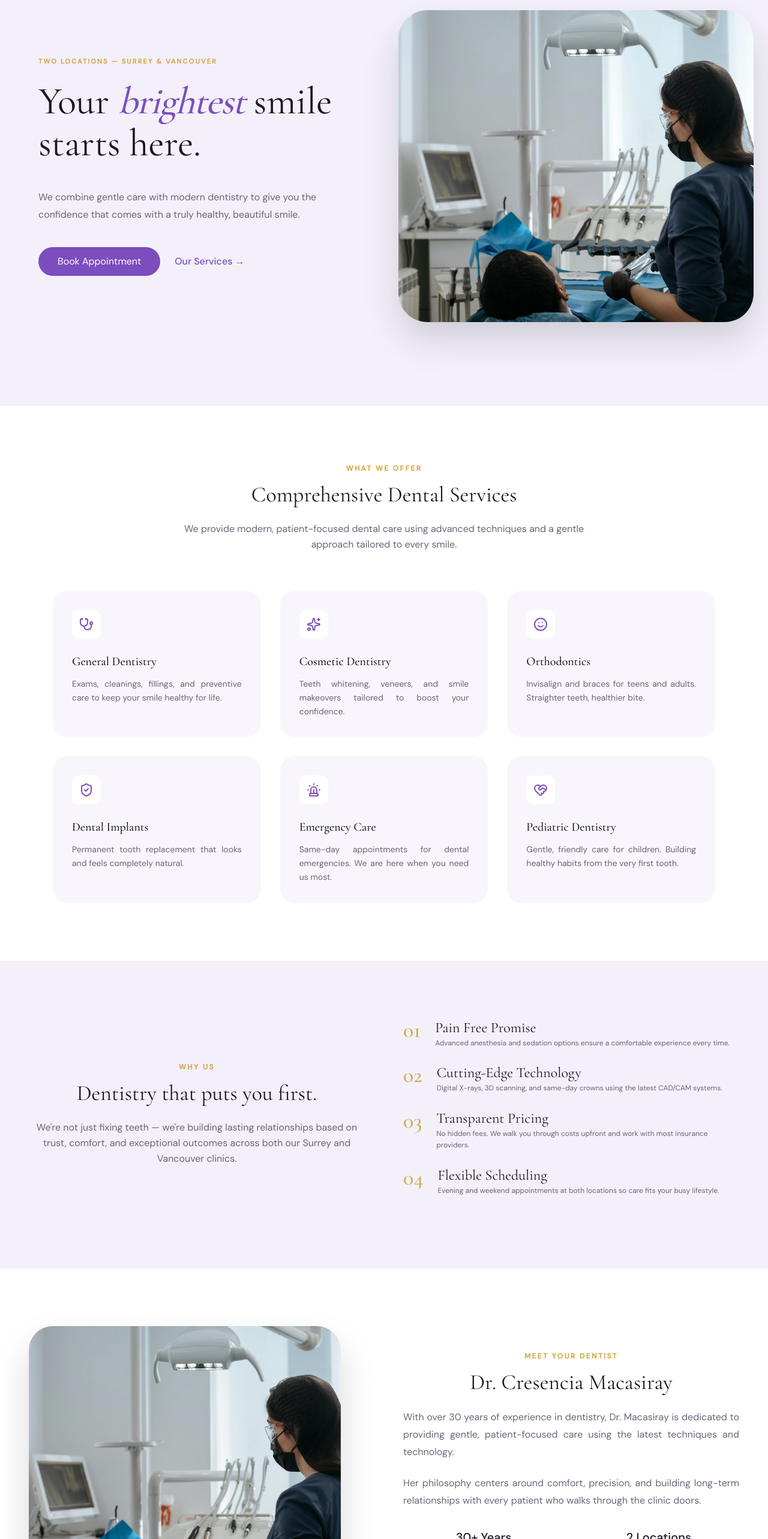
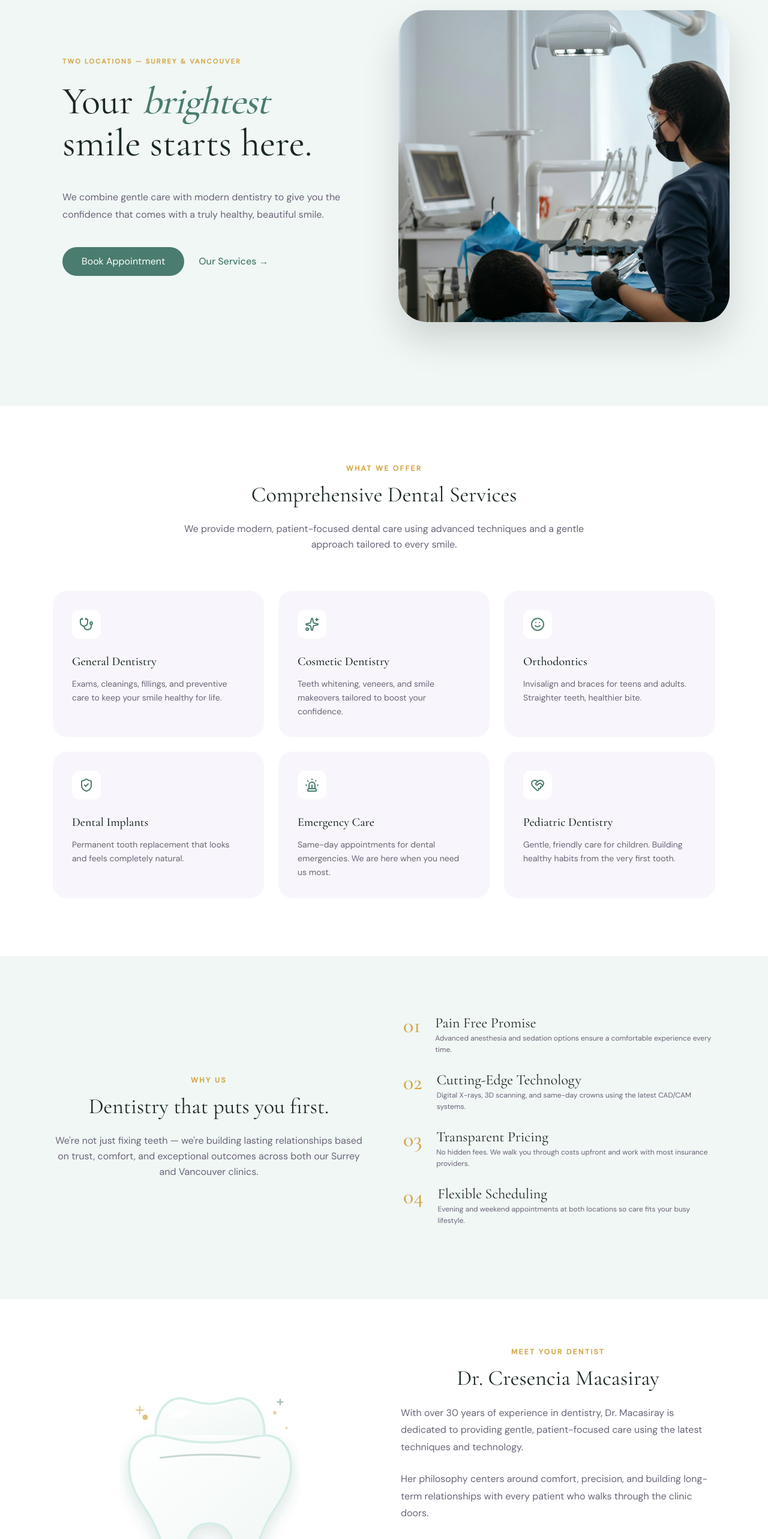
Before and after one commit to lal29/dentalsite-drcm, a React (Vite) app: page / in a window 1280 px wide. Shown: the part 200-2766 px from the top of the page at 60% size. Built offline with nearby package versions, Linux system fonts and the light colour scheme.

Commit message:
Improve layout and change theme to sage green

```diff
--- a/src/components/About.jsx
+++ b/src/components/About.jsx
@@ -1,4 +1,4 @@
-import dentistImg from "../assets/dentist.jpg"
+import toothImg from "../assets/tooth.svg"
 
 const stats = [
   { value: "30+ Years", label: "Clinical Experience" },
@@ -10,7 +10,7 @@ const stats = [
 function StatCard({value,label}) {
   return (
     <div>
-      <h3 className="text-xl font-medium text-[#1a1625]">{value}</h3>
+      <h3 className="text-xl font-medium text-dark-bg">{value}</h3>
       <p className="text-sm text-[#6b6478]">{label}</p>
     </div>
   )
@@ -19,21 +19,21 @@ function StatCard({value,label}) {
 
 export default function About() {
   return (
-    <section id="about" className="bg-white py-24 scroll-mt-16">
-      <div className="max-w-[1400px] mx-auto px-6 md:px-12 grid md:grid-cols-2 gap-16 items-center">
+    <section id="about" className="bg-white py-20 scroll-mt-16">
+      <div className="max-w-[1200px] mx-auto px-6 md:px-12 grid md:grid-cols-2 gap-10 lg:gap-14 items-center">
 
         {/* LEFT – Image */}
-        <div className="relative flex justify-center md:justify-start">
+        <div className="hidden md:flex justify-center items-center">
 
           <div className="relative">
             <img
-              src={dentistImg}
-              alt="Dr. Macasiray"
-              className="w-[520px] h-[500px] object-cover rounded-[40px] shadow-[0_30px_60px_rgba(0,0,0,0.15)]"
+              src={toothImg}
+              alt="CM Dental"
+              className="w-full max-w-[520px] h-auto object-contain"
             />
 
             {/* Soft accent behind */}
-            <div className="absolute -bottom-6 -right-6 w-full h-full bg-white rounded-[40px] -z-10"></div>
+            <div className="absolute -bottom-6 -right-6 w-full h-full bg-primary-light rounded-[40px] -z-10"></div>
           </div>
 
         </div>
@@ -41,31 +41,32 @@ export default function About() {
         {/* RIGHT – Content */}
         <div>
 
-          <p className="text-[#d4a847] uppercase tracking-[0.2em] text-xs mb-4 font-semibold text-center">
+          <p className="text-accent uppercase tracking-[0.2em] text-xs mb-4 font-semibold text-center">
             Meet Your Dentist
           </p>
 
           <h2
-            className="text-3xl md:text-4xl text-[#1a1625] mb-6 text-center"
+            className="text-3xl md:text-4xl text-dark-bg mb-6 text-center"
             style={{ fontFamily: "Cormorant Garamond, serif" }}
           >
             Dr. Cresencia Macasiray
           </h2>
-
-          <p className="text-[#6b6478] leading-[1.8] mb-6 text-justify">
+          <div className="max-w-xl">
+              <p className="text-[#6b6478] leading-[1.8] mb-6 text-left">
                 With over 30 years of experience in dentistry,
                 Dr. Macasiray is dedicated to providing gentle,
                 patient-focused care using the latest techniques and technology.
               </p>
 
-          <p className="text-[#6b6478] leading-[1.8] mb-8 text-justify">
+              <p className="text-[#6b6478] leading-[1.8] mb-8 text-left">
                 Her philosophy centers around comfort, precision, and building
                 long-term relationships with every patient who walks through
                 the clinic doors.
               </p>
+          </div>
 
           {/* Highlights */}
-          <div className="grid grid-cols-2 gap-6 text-center">
+          <div className="grid grid-cols-2 gap-x-10 gap-y-6 text-center">
             {stats.map(({value,label}) =>(
               <StatCard key={value} value={value} label={label}/>
             ))
--- a/src/components/Features.jsx
+++ b/src/components/Features.jsx
@@ -24,15 +24,15 @@ export default function Features () {
     ]
 
     return (
-        <section id="features" className="bg-[#f3f0fa] py-24">
-            <div className="max-w-[1400px] mx-auto px-6 md:px-12">
+        <section id="features" className="bg-primary-bg py-24">
+            <div className="max-w-[1200px] mx-auto px-6 md:px-12">
                 <div className="grid md:grid-cols-2 gap-16 items-center">
                     <div className="text-center">
-                        <p className="text-[#d4a847] uppercase tracking-[0.2em] text-xs font-semibold mb-4">
+                        <p className="text-accent uppercase tracking-[0.2em] text-xs font-semibold mb-4">
                         Why Us
                         </p>
                         <h2
-                            className="text-3xl md:text-4xl text-[#1a1625] mb-6"
+                            className="text-3xl md:text-4xl text-dark-bg mb-6"
                             style={{ fontFamily: "Cormorant Garamond, serif" }}
                         >
                             Dentistry that puts you first.
@@ -44,10 +44,10 @@ export default function Features () {
                     <div>
                         {reasons.map(({number, title, description}) => (
                             <div key={number} className="flex gap-6 mb-2">
-                                <h2 className="text-4xl text-[#d4a847] shrink-0 font-medium"
+                                <h2 className="text-4xl text-accent shrink-0 font-medium"
                                 style={{ fontFamily: "Cormorant Garamond, serif" }}>{number}</h2>
                                 <div className="items-start mb-4">
-                                    <p className="text-xl md:text-2xl text-[#1a1625]" style={{ fontFamily: "Cormorant Garamond, serif" }}>{title}</p>
+                                    <p className="text-xl md:text-2xl text-dark-bg" style={{ fontFamily: "Cormorant Garamond, serif" }}>{title}</p>
                                     <p className="text-[#6b6478] leading-relaxed text-xs">{description}</p>
                                 </div>
                             </div>
--- a/src/components/Hero.jsx
+++ b/src/components/Hero.jsx
@@ -2,9 +2,9 @@ import clinicImg from "../assets/clinic.jpg"
 
 export default function Hero({onBookClick}) {
   return (
-    <section id="hero" className="bg-[#f3f0fa] md:min-h-screen md:max-h-[800px] md:flex md:items-center py-16 md:py-0">
+    <section id="hero" className="bg-primary-bg md:min-h-screen md:max-h-[800px] md:flex md:items-center py-16 md:py-0">
 
-      <div className="w-full md:max-w-[1400px] md:mx-auto grid md:grid-cols-2 items-center">
+      <div className="w-full md:max-w-[1200px] md:mx-auto grid md:grid-cols-2 items-center">
 
         {/* LEFT SIDE */}
         <div className="
@@ -15,7 +15,7 @@ export default function Hero({onBookClick}) {
           items-center md:items-start
         ">
 
-          <p className="text-[#d4a847] uppercase tracking-[0.2em] text-[11px] mb-6 font-semibold">
+          <p className="text-accent uppercase tracking-[0.2em] text-[11px] mb-6 font-semibold">
             Two Locations — Surrey & Vancouver
           </p>
 
@@ -23,14 +23,14 @@ export default function Hero({onBookClick}) {
             className="
               text-4xl sm:text-5xl md:text-[64px]
               leading-[1.15] md:leading-[1.1]
-              text-[#1a1625]
+              text-dark-bg
               mb-10
               max-w-md md:max-w-none
             "
             style={{ fontFamily: "Cormorant Garamond, serif" }}
           >
             Your{" "}
-            <span className="text-[#7c4dbd] font-medium tracking-tight italic">
+            <span className="text-primary font-medium tracking-tight italic">
               brightest
             </span>{" "}
             smile starts here.
@@ -52,9 +52,9 @@ export default function Hero({onBookClick}) {
             <button
               onClick={onBookClick}
               className="
-                bg-[#7c4dbd] text-white px-8 py-3 rounded-full
+                bg-primary text-white px-8 py-3 rounded-full
                 transition-all duration-300
-                hover:bg-[#4e2d8a] hover:shadow-lg hover:-translate-y-0.5 cursor-pointer
+                hover:bg-primary-dark hover:shadow-lg hover:-translate-y-0.5 cursor-pointer
               "
             >
               Book Appointment
@@ -62,7 +62,7 @@ export default function Hero({onBookClick}) {
 
             <a
               href="#services"
-              className="text-[#7c4dbd] font-medium hover:underline flex items-center"
+              className="text-primary font-medium hover:underline flex items-center"
             >
               Our Services →
             </a>
@@ -92,7 +92,7 @@ export default function Hero({onBookClick}) {
             <div className="
               absolute -top-6 -left-6
               w-full h-full
-              bg-[#e0d5f5]
+              bg-primary-light
               rounded-[48px]
               -z-10
             "></div>
--- a/src/components/Services.jsx
+++ b/src/components/Services.jsx
@@ -53,12 +53,12 @@ export default function Services() {
 
         {/* Section Header */}
         <div className="text-center max-w-2xl mx-auto mb-16">
-          <p className="text-[#d4a847] uppercase tracking-[0.2em] text-xs font-semibold mb-4">
+          <p className="text-accent uppercase tracking-[0.2em] text-xs font-semibold mb-4">
             What We Offer
           </p>
 
           <h2
-            className="text-3xl md:text-4xl text-[#1a1625] mb-6"
+            className="text-3xl md:text-4xl text-dark-bg mb-6"
             style={{ fontFamily: "Cormorant Garamond, serif" }}
           >
             Comprehensive Dental Services
@@ -71,7 +71,7 @@ export default function Services() {
         </div>
 
         {/* Services Grid */}
-        <div className="grid gap-8 sm:grid-cols-2 lg:grid-cols-3">
+        <div className="grid gap-5 md:gap-6 grid-cols-2 lg:grid-cols-3">
           {services.map((service) => (
             <div
               key={service.title}
@@ -79,7 +79,8 @@ export default function Services() {
                 group
                 bg-[#f8f6fc]
                 rounded-3xl
-                p-8
+                p-4
+                md:p-8
                 transition-all
                 duration-300
                 hover:shadow-xl
@@ -88,18 +89,19 @@ export default function Services() {
             >
               {/* Icon */}
               <div className="
-                w-12 h-12
+                w-10 h-10
+                md:w-12 md:h-12
                 bg-white
                 rounded-xl
                 flex items-center justify-center
                 mb-6
                 transition-all
                 duration-300
-                group-hover:bg-[#7c4dbd]/10
+                group-hover:bg-primary/10
               ">
                 <service.icon className="
-                  w-6 h-6
-                  text-[#7c4dbd]
+                  w-5 h-5 md:w-6 md:h-6
+                  text-primary
                   transition-transform
                   duration-300
                   group-hover:scale-110
@@ -108,14 +110,14 @@ export default function Services() {
 
               {/* Title */}
               <h3
-                className="text-lg md:text-xl text-[#1a1625] mb-3 font-medium"
+                className="text-base md:text-xl text-dark-bg mb-3 font-medium"
                 style={{ fontFamily: "Cormorant Garamond, serif" }}
               >
                 {service.title}
               </h3>
 
               {/* Description */}
-              <p className="text-[#6b6478] leading-relaxed text-sm text-justify">
+              <p className="text-[#6b6478] leading-relaxed text-sm ">
                 {service.description}
               </p>
             </div>
--- a/src/global.css
+++ b/src/global.css
@@ -1,4 +1,14 @@
 @import "tailwindcss";
+
+@theme {
+  --color-primary: #4a7c6f;
+  --color-primary-dark: #2d5a4f;
+  --color-primary-deep: #1a3832;
+  --color-primary-bg: #f0f7f5;
+  --color-primary-light: #d4ede8;
+  --color-dark-bg: #1a2825;
+  --color-accent: #d4a847;
+}
 
 body {
   font-family: 'DM Sans', sans-serif;
```
Also changed, not shown: index.html (+1 -1 lines), src/components/BookingModal.jsx (+11 -11 lines), src/components/Footer.jsx (+7 -7 lines), src/components/Locations.jsx (+9 -9 lines), src/components/Navbar.jsx (+10 -10 lines), public/favicon.png (added), src/assets/tooth.svg (added). Lines whose indentation alone changed are shown as unchanged.
